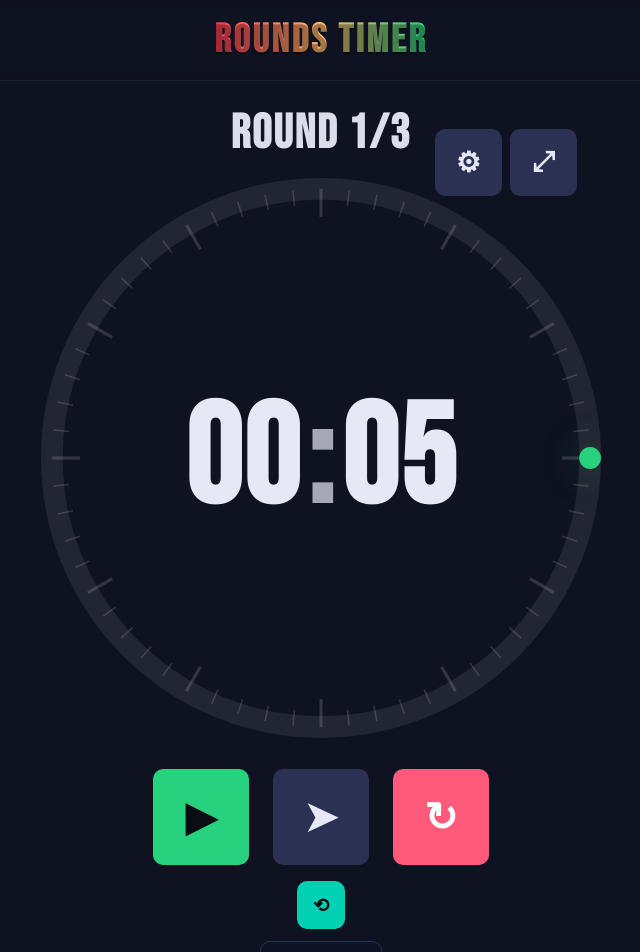
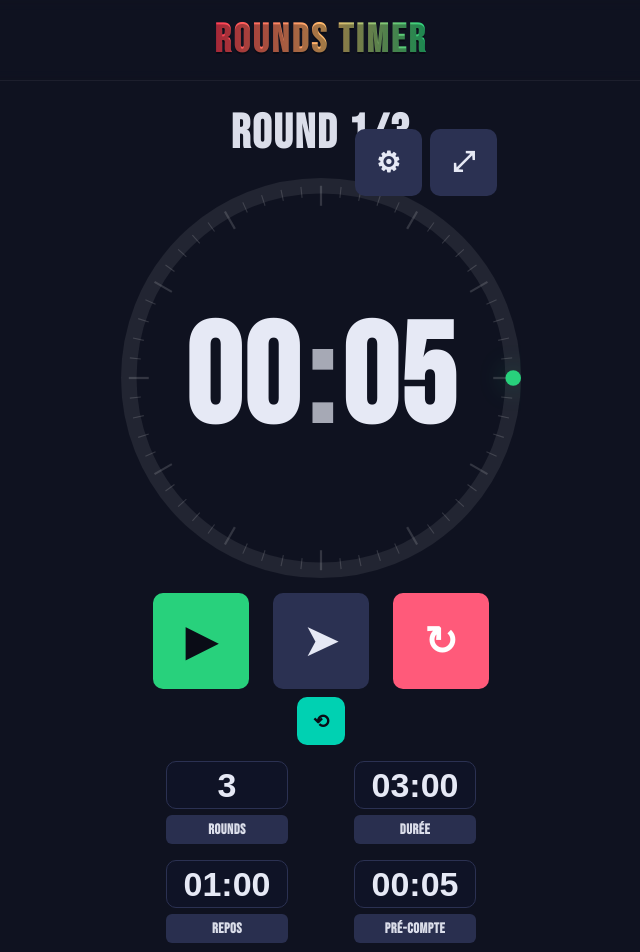
Before and after one commit to Johan11683/ROUNDS-TIMER, a React (Vite) app: page / in a window 1280 px wide. Shown: the top 952 px of the page, without its empty margins (319-959 px from the left). Built offline with nearby package versions, Linux system fonts and the light colour scheme.

Commit message:
page 1 + custom OK, je vais commencer la mode fullscreen

```diff
--- a/src/components/Timer.tsx
+++ b/src/components/Timer.tsx
@@ -182,7 +182,7 @@ export const Timer: React.FC<{
       </div>
 
       {/* Controls */}
-      <div className="controls controls--main controls-row" style={{ marginTop: 16 }}>
+<div className="controls controls--main controls-row">
   <button
     className={`btn-icon main ${
       timer.state.isRunning ? "btn-pause" : "btn-play"
@@ -207,11 +207,26 @@ export const Timer: React.FC<{
   </button>
 </div>
 
+{/* Bouton reset rounds sous les autres */}
+<div className="controls controls--rounds">
+  <button
+    className="btn-reset-rounds"
+    title="Reset rounds"
+    onClick={handleRoundsReset}
+  >
+    ⟲
+  </button>
+</div>
+
+
+
+
       {/* Settings */}
       {!fullscreenMode && (
         <div className="settings settings--stack">
-          {/* Row 1 : rounds + reset */}
+          {(!settings.rounds || settings.rounds.length === 0) && (
             <div className="row compact">
+              {/* Rounds */}
               <div className="input-block">
                 <input
                   type="number"
@@ -232,18 +247,7 @@ export const Timer: React.FC<{
                 <label>Rounds</label>
               </div>
 
-            <button
-              className="btn-reset-rounds"
-              title="Reset rounds"
-              onClick={handleRoundsReset}
-            >
-              ⟲
-            </button>
-          </div>
-
-          {/* Row 2 : champs en MM:SS */}
-          {(!settings.rounds || settings.rounds.length === 0) && (
-            <div className="row compact">
+              {/* Durée */}
               <MmssInput
                 label="Durée"
                 seconds={timer.settings.workSeconds}
@@ -251,6 +255,8 @@ export const Timer: React.FC<{
                   timer.setSettings({ workSeconds: sec })
                 }
               />
+
+              {/* Repos */}
               <MmssInput
                 label="Repos"
                 seconds={timer.settings.restSeconds}
@@ -258,6 +264,8 @@ export const Timer: React.FC<{
                   timer.setSettings({ restSeconds: sec })
                 }
               />
+
+              {/* Pré-compte */}
               <MmssInput
                 label="Pré-compte"
                 seconds={timer.settings.countdownSeconds ?? 0}
@@ -265,13 +273,15 @@ export const Timer: React.FC<{
                   timer.setSettings({ countdownSeconds: sec })
                 }
               />
+
+
             </div>
           )}
 
           {/* Custom summary */}
           {settings.rounds && settings.rounds.length > 0 && (
-            <div className="custom" style={{ marginTop: 8 }}>
-              <div className="custom__scroller" style={{ maxHeight: 160 }}>
+            <div className="custom">
+              <div className="custom__scroller" style={{ maxHeight: 160, width: '30vh' }}>
                 {settings.rounds.map((r: RoundConfig, i: number) => (
                   <div
                     key={i}
--- a/src/styles/index.scss
+++ b/src/styles/index.scss
@@ -77,6 +77,7 @@ body {
   flex-direction: column;
   align-items: center;   // horizontalement centré
   justify-content: flex-start; // collé en haut
+
 }
 
 /* Conteneur neutre */
@@ -137,36 +138,31 @@ button.secondary { background: #2b3152; color: var(--text); }
 button.danger { background: var(--danger); color: #fff; width: var(--btn); }
 
 /* =========================
-   Settings : pile compacte
+   Settings : grille compacte
    ========================= */
 .settings.settings--stack {
   width: clamp(260px, 70vw, 360px);
   margin-inline: auto;
   display: grid;
-  justify-items: center;   /* ⬅️ centre tout le contenu */
+  justify-items: center;
 }
 
-/* 1) Chaque .row.compact s'affiche en colonne (un champ par ligne) */
+/* Une seule row : grille 2 colonnes */
 .settings.settings--stack .row.compact {
   display: grid;
-  grid-template-columns: 1fr;    /* pile verticale */
-  justify-items: center;         /* ⬅️ centre les éléments de la ligne */
-  row-gap: 14px;
+  grid-template-columns: 1fr 1fr; /* 2 colonnes */
+  gap: 16px;
+  justify-items: center;
   width: 100%;
 }
 
-/* 2) La première .row (rounds + reset) : bouton au-dessus de l’input */
-.settings.settings--stack .row.compact:first-of-type {
-  grid-template-columns: 1fr;    /* une seule colonne */
-  grid-auto-rows: auto;
-  align-items: center;
-  justify-content: center;
-  justify-items: center;
-  row-gap: 12px;
+/* Bouton reset : collé sous l’input Rounds */
+.settings.settings--stack .row.compact .btn-reset-rounds {
+  grid-column: 1;  /* même colonne que Rounds */
+  grid-row: 2;     /* en dessous */
+  justify-self: center;
 }
-/* Positionnement vertical explicite */
-.settings.settings--stack .row.compact:first-of-type .btn-reset-rounds { grid-row: 1; justify-self: center; }
-.settings.settings--stack .row.compact:first-of-type .input-block { grid-row: 2; justify-self: center; }
+
 
 /* === Input + Label : largeur EXACTEMENT identique === */
 .input-block {
@@ -250,6 +246,7 @@ button.danger { background: var(--danger); color: #fff; width: var(--btn); }
   display: grid;
   place-items: center;
   font-size: 1.2rem;
+  margin-top: 8px
 }
 
 /* Timer */
@@ -274,7 +271,12 @@ button.danger { background: var(--danger); color: #fff; width: var(--btn); }
 .fullscreen .timer__phase { font-size: clamp(24px, 9vw, 96px); }
 .timer__rounds { opacity: 0.8; }
 .timer__circle { display: grid; place-items: center; margin: 6px 0 10px; }
-.timer__circle svg { width: clamp(320px, 80vw, 560px); height: auto; }
+.timer__circle svg {
+  width: clamp(220px, 65vw, 400px); /* plus petit min et max */
+  height: auto;
+}
+
+
 
 .circular { position: relative; }
 .circular.running .circular__progress { stroke: var(--danger); filter: drop-shadow(0 0 12px rgba(255,90,122,0.35)); }
@@ -293,21 +295,61 @@ button.danger { background: var(--danger); color: #fff; width: var(--btn); }
 .circular__colon { opacity: 0.7; padding: 0 6px; }
 
 .settings { display: grid; gap: 12px; margin-top: 16px; }
-.custom { border-top: 1px solid rgba(255,255,255,0.06); padding-top: 10px; }
-.custom__scroller { max-height: 65vh; overflow: auto; display: grid; gap: 8px; padding-right: 6px; }
+.custom__row {
+  display: grid;
+  grid-template-columns: auto 1fr 1fr; /* 1 colonne fixe pour le bouton, 2 colonnes égales */
+  gap: 16px;
+  align-items: center;
+  background: #111428;
+  padding: 12px;
+  border-radius: 12px;
+}
 
-.custom__scroller::-webkit-scrollbar { width: 10px; }
-.custom__scroller::-webkit-scrollbar-track { background: var(--bg); border-radius: 6px; }
-.custom__scroller::-webkit-scrollbar-thumb { background: var(--accent); border-radius: 6px; border: 2px solid var(--bg); }
-.custom__scroller::-webkit-scrollbar-thumb:hover { background: color.scale($accent, $lightness: -10%); }
-.custom__scroller { scrollbar-width: thin; scrollbar-color: var(--accent) var(--bg); }
+/* cellule round/pause = largeur égale */
+.custom__row .grow {
+  display: flex;
+  flex-direction: column;
+  align-items: center;
+  justify-content: center;
+  gap: 6px;
+  width: 100%; /* prend la largeur dispo dans la grille */
+}
 
-.custom__row { display: grid; grid-template-columns: auto 1fr 1fr; gap: 10px; align-items: end; background: #111428; padding: 10px; border-radius: 12px; }
-.custom__row.dragging { outline: 2px dashed rgba(255,255,255,0.25); }
-.custom__row .danger { padding: 0; }
-.custom__row .danger.btn-icon.small { background: #55222a; color: #fff; }
+/* blocs valeur : même largeur et hauteur */
+.custom__row .preview-block {
+  width: 100%;          /* occupe toute la colonne */
+  min-width: 100px;     /* garde une largeur minimale identique */
+  height: 48px;         /* hauteur uniforme */
+  display: flex;
+  align-items: center;
+  justify-content: center;
+  border-radius: 8px;
+  background: #22263d;
+  font-weight: 700;
+  font-size: 1.2rem;
+  text-align: center;
+}
 
-.controls { display: flex; gap: calc(var(--gap) * 0.75); margin-top: 16px; flex-wrap: wrap; justify-content: center; }
+/* labels alignés aussi */
+.custom__row label {
+  text-align: center;
+  width: 100%;
+}
+
+/* bouton suppression */
+.custom__row .danger {
+  padding: 0;
+  display: flex;
+  align-items: center;
+  justify-content: center;
+}
+.custom__row .danger.btn-icon.small {
+  background: #55222a;
+  color: #fff;
+}
+
+
+.controls { display: flex; gap: calc(var(--gap) * 0.75); flex-wrap: wrap; justify-content: center; }
 .controls.controls--main { justify-content: center; gap: var(--gap); }
 .fullscreen .controls.controls--main { gap: calc(var(--gap) * 1.25); }
 
@@ -316,7 +358,6 @@ button.danger { background: var(--danger); color: #fff; width: var(--btn); }
   justify-content: center;
   gap: var(--gap);
   flex-wrap: wrap;
-  margin-top: 16px;
 }
 
 .phase--work { outline: 2px solid color.mix($accent, #ffffff, 70%); }
```
Lines whose indentation alone changed are shown as unchanged.
